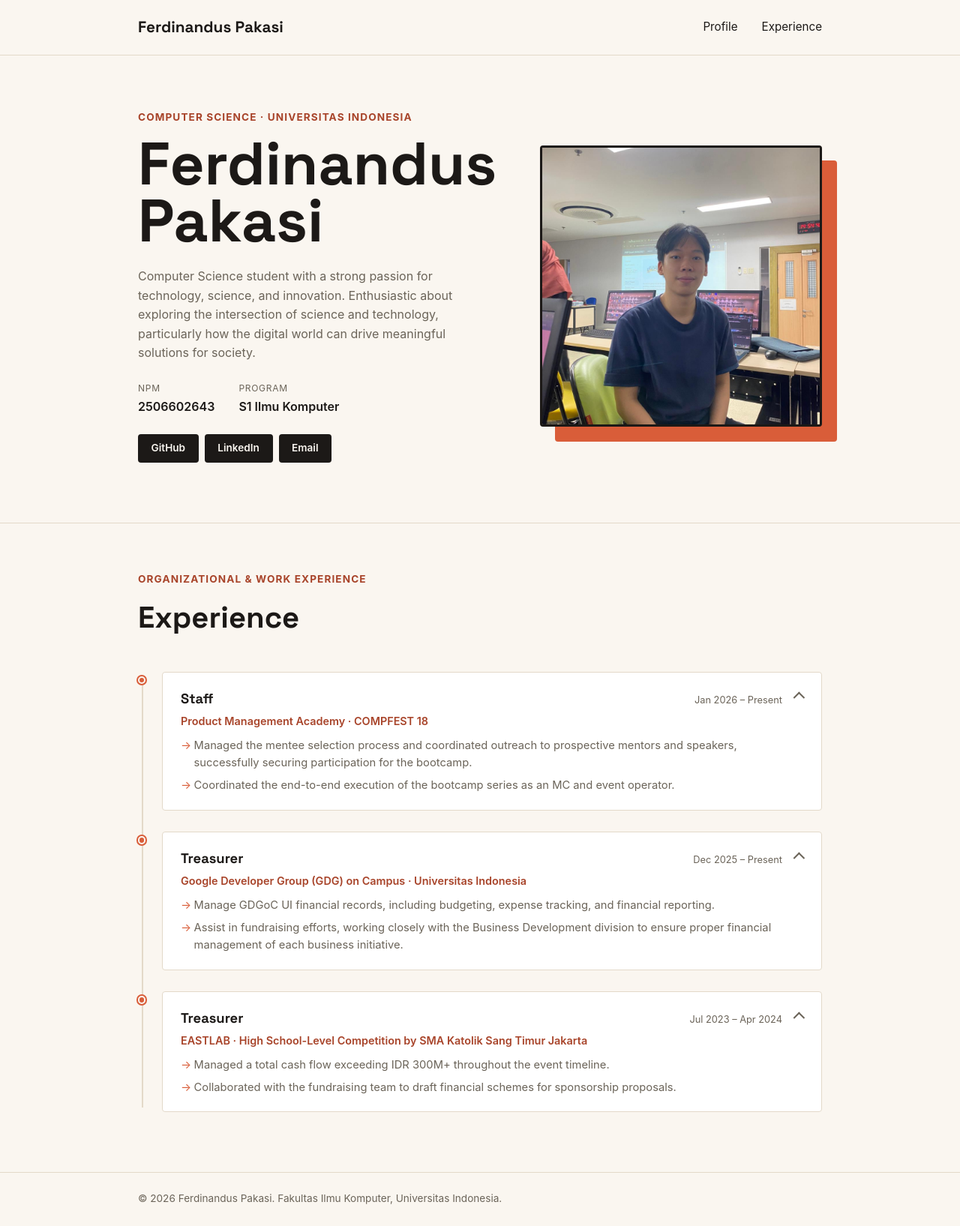
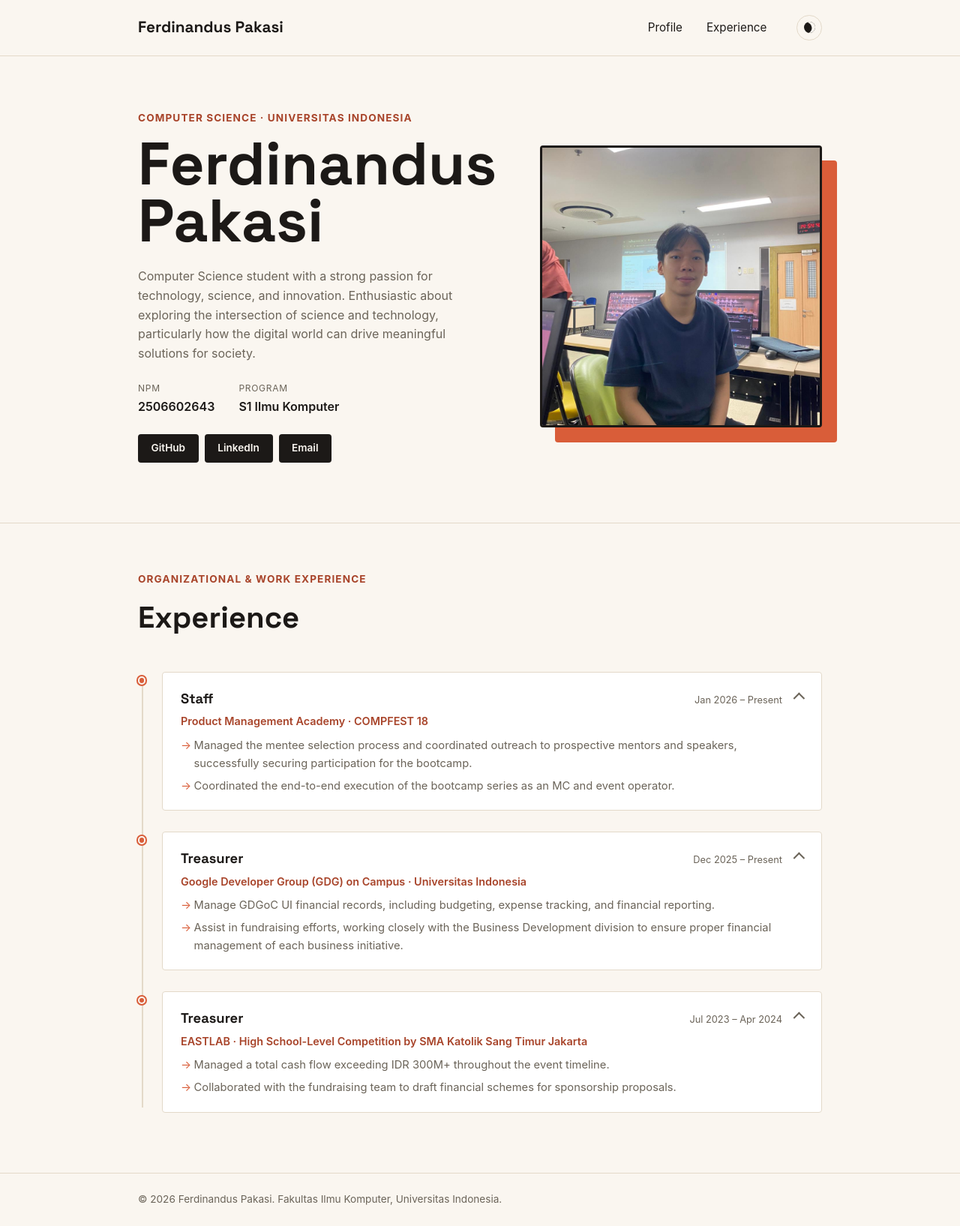
Before and after one commit to ferdinanduspakasi/myportofolio, a Django app: page / in a window 1280 px wide. Shown: the whole page at 75% size. Before the commit the page ends 1606 px from the top, so only its background shows below. Run offline with Django 5.2, Linux system fonts and the light colour scheme.

Commit message:
feat: add light/dark mode with toggle

```diff
--- a/static/css/style.css
+++ b/static/css/style.css
@@ -4,9 +4,11 @@
     box-sizing: border-box;
 }
 
+/* ===== Design tokens ===== */
 :root {
     --ink: #1c1917;
     --paper: #faf6f0;
+    --card: #ffffff;
     --accent: #d95d39;
     --accent-dark: #a8442a;
     --line: #e3d9c9;
@@ -32,6 +34,7 @@ h1,
     padding: 0 1.5rem;
 }
 
+/* ===== Header & nav ===== */
 .site-header {
     border-bottom: 1px solid var(--line);
 }
@@ -52,6 +55,7 @@ h1,
 
 .site-header nav {
     display: flex;
+    align-items: center;
     gap: 2rem;
 }
 
@@ -61,6 +65,7 @@ h1,
     font-size: 0.95rem;
 }
 
+/* ===== Hero / About Me ===== */
 .hero {
     padding: 4.5rem 0 5rem;
 }
@@ -170,6 +175,7 @@ h1,
     border: 3px solid var(--ink);
 }
 
+/* ===== Experience timeline ===== */
 .experience {
     padding: 4rem 0 5rem;
     border-top: 1px solid var(--line);
@@ -197,6 +203,7 @@ h1,
     padding-left: 2rem;
 }
 
+/* Vertical connecting line, drawn with a pseudo-element instead of a border */
 .timeline::before {
     content: "";
     position: absolute;
@@ -226,7 +233,7 @@ h1,
 }
 
 .timeline-content {
-    background-color: #fff;
+    background-color: var(--card);
     border: 1px solid var(--line);
     border-radius: var(--radius);
     padding: 1.25rem 1.5rem;
@@ -278,10 +285,12 @@ h1,
     padding-right: 1.75rem;
 }
 
+/* Hide the browser's default disclosure triangle so we can draw our own */
 .timeline-summary::-webkit-details-marker {
     display: none;
 }
 
+/* Custom chevron: a rotated corner border, flips 180° when <details> is open */
 .timeline-summary::after {
     content: "";
     position: absolute;
@@ -295,7 +304,7 @@ h1,
     transition: transform 0.2s ease;
 }
 
-.timeline-content[open] > .timeline-summary::after {
+.timeline-content[open]>.timeline-summary::after {
     transform: rotate(-135deg);
     top: 0.55rem;
 }
@@ -324,6 +333,69 @@ h1,
     color: var(--accent);
 }
 
+/* ===== Dark mode  =====
+   #dark-mode-toggle is a hidden checkbox placed just before .page in the
+   HTML. Checking it flips the CSS variables scoped to .page, which cascade
+   down to every element inside since they all read from these variables. */
+.visually-hidden {
+    position: absolute;
+    width: 1px;
+    height: 1px;
+    padding: 0;
+    margin: -1px;
+    overflow: hidden;
+    clip: rect(0, 0, 0, 0);
+    white-space: nowrap;
+    border: 0;
+}
+
+.page {
+    background-color: var(--paper);
+    color: var(--ink);
+    min-height: 100vh;
+    transition: background-color 0.3s ease, color 0.3s ease;
+}
+
+.theme-toggle {
+    display: inline-flex;
+    align-items: center;
+    justify-content: center;
+    width: 2.1rem;
+    height: 2.1rem;
+    margin-left: 0.5rem;
+    border-radius: 50%;
+    border: 1px solid var(--line);
+    cursor: pointer;
+    transition: border-color 0.2s ease, background-color 0.2s ease;
+}
+
+.theme-toggle:hover {
+    border-color: var(--accent);
+}
+
+.theme-toggle-icon {
+    width: 0.95rem;
+    height: 0.95rem;
+    border-radius: 50%;
+    background-color: var(--ink);
+    box-shadow: inset -0.28rem 0.05rem 0 var(--paper);
+    transition: background-color 0.2s ease, box-shadow 0.2s ease;
+}
+
+/* Dark palette, only active while the hidden checkbox above is checked */
+#dark-mode-toggle:checked~.page {
+    --ink: #f2ede4;
+    --paper: #16130f;
+    --card: #221e1a;
+    --line: #3a332c;
+    --text-muted: #a89d8d;
+}
+
+#dark-mode-toggle:checked~.page .theme-toggle-icon {
+    background-color: #f2c94c;
+    box-shadow: none;
+}
+
 .site-footer {
     padding: 1.5rem;
     color: var(--text-muted);
@@ -331,6 +403,7 @@ h1,
     border-top: 1px solid var(--line);
 }
 
+/* ===== Mobile layout (< 600px) ===== */
 @media (max-width: 600px) {
     .hero-grid {
         grid-template-columns: 1fr;
--- a/templates/index.html
+++ b/templates/index.html
@@ -12,12 +12,18 @@
 </head>
 
 <body>
+    <input type="checkbox" id="dark-mode-toggle" class="visually-hidden">
+
+    <div class="page">
         <header class="site-header">
             <div class="container">
                 <a href="#profile" class="brand">Ferdinandus Pakasi</a>
                 <nav>
                     <a href="#profile">Profile</a>
                     <a href="#experience">Experience</a>
+                    <label for="dark-mode-toggle" class="theme-toggle" aria-label="Toggle dark mode">
+                        <span class="theme-toggle-icon" aria-hidden="true"></span>
+                    </label>
                 </nav>
             </div>
         </header>
@@ -134,6 +140,7 @@
                 <p>&copy; 2026 Ferdinandus Pakasi. Fakultas Ilmu Komputer, Universitas Indonesia.</p>
             </div>
         </footer>
+    </div>
 </body>
 
 </html>
```
Lines whose indentation alone changed are shown as unchanged.
